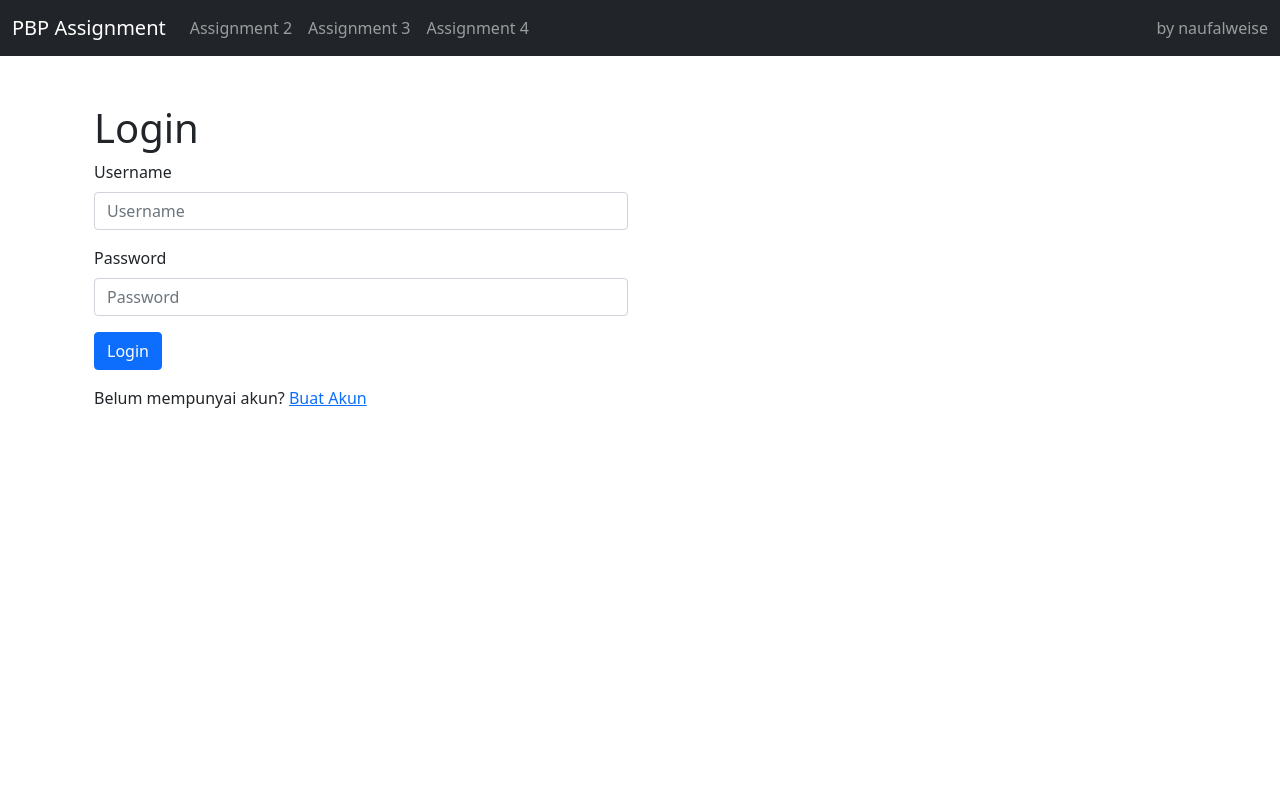
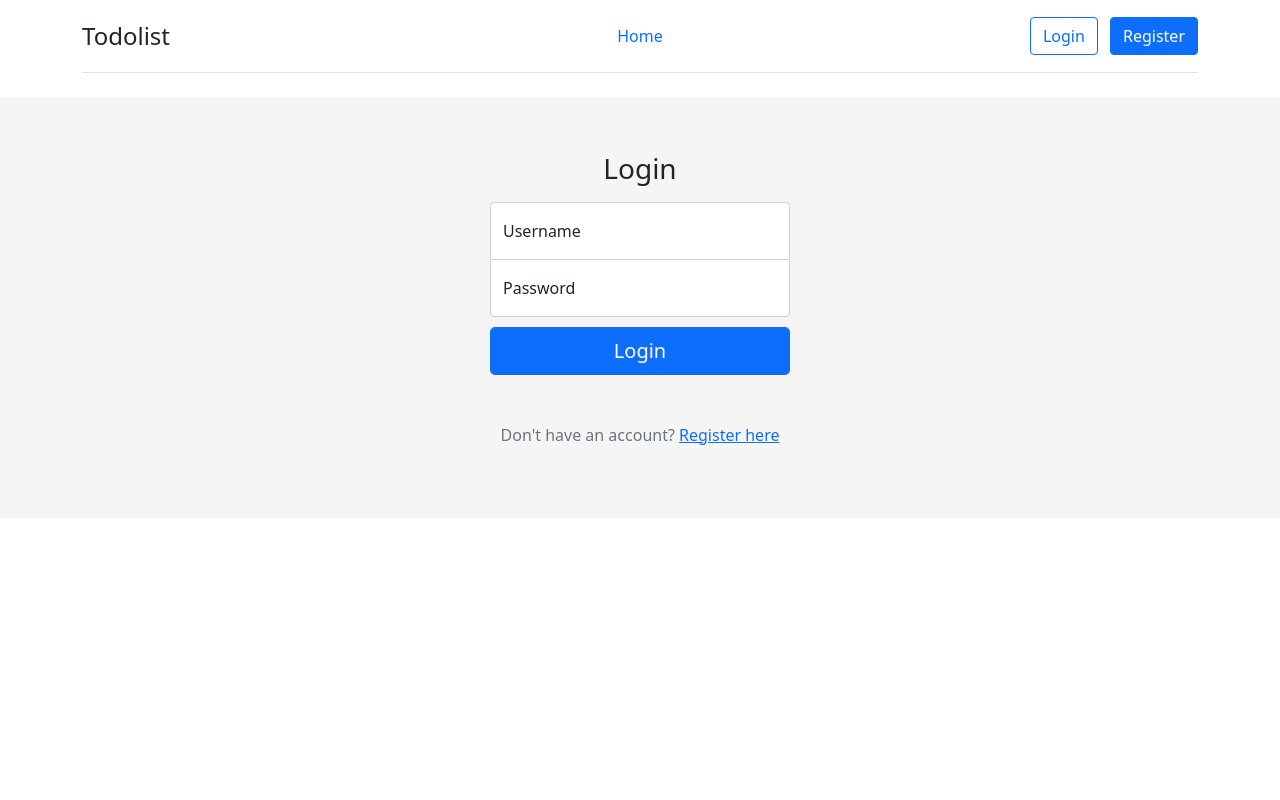
Before and after one commit to naufalweise/pbp-tugas-02, a Django app: page /todolist/login in a window 1280 px wide. Run offline with Django 4.2, Linux system fonts and the light colour scheme.

Commit message:
Add style

```diff
--- /dev/null
+++ b/todolist/static/todolist/css/login.css
@@ -0,0 +1,36 @@
+html,
+body {
+  height: 100%;
+}
+
+body {
+}
+
+.page {
+  display: flex;
+  align-items: center;
+  padding-top: 40px;
+  padding-bottom: 40px;
+  background-color: #f5f5f5;
+}
+
+.form-signin {
+  max-width: 330px;
+  padding: 15px;
+}
+
+.form-signin .form-floating:focus-within {
+  z-index: 2;
+}
+
+.form-signin input[type="text"] {
+  margin-bottom: -1px;
+  border-bottom-right-radius: 0;
+  border-bottom-left-radius: 0;
+}
+
+.form-signin input[type="password"] {
+  margin-bottom: 10px;
+  border-top-left-radius: 0;
+  border-top-right-radius: 0;
+}
--- /dev/null
+++ b/todolist/static/todolist/css/todolist.css
@@ -0,0 +1,3 @@
+.task-card:hover {
+    background-color: azure;
+}
--- a/todolist/templates/login.html
+++ b/todolist/templates/login.html
@@ -1,48 +1,40 @@
-{% extends 'base.html' %} {% block meta %}
+{% extends 'todolist/base.html' %}
+{% load static %}
+{% block meta %}
 <title>Login</title>
-{% endblock meta %} {% block content %}
+<link rel="stylesheet" href="{% static 'todolist/css/login.css' %}" />
+{% endblock meta %}
+{% block content %}
 
-<div class="container">
-  <div class="row">
-    <div class="col col-lg-6">
-      <h1>Login</h1>
-      <form method="POST" action="" class="mb-3">
+<div class="page">
+<main class="form-signin w-100 m-auto text-center">
+  <form method="POST">
     {% csrf_token %}
-        <div class="mb-3">
-          <label for="username" class="form-label">Username</label>
+    <h1 class="h3 mb-3 fw-normal">Login</h1>
+    <div class="form-floating">
           <input
             type="text"
             name="username"
             placeholder="Username"
             class="form-control"
           />
+      <label for="floatingInput">Username</label>
     </div>
-
-        <div class="mb-3">
-          <label for="password" class="form-label">Password</label>
+    <div class="form-floating">
           <input
             type="password"
             name="password"
             placeholder="Password"
             class="form-control"
           />
+      <label for="floatingPassword">Password</label>
     </div>
-        <input class="btn btn-primary" type="submit" value="Login" />
+    <button class="w-100 btn btn-lg btn-primary" type="submit">Login</button>
+    <p class="mt-5 mb-3 text-muted">Don't have an account?
+      <a href="{% url 'todolist:register' %}">Register here</a>
+    </p>
   </form>
-
-      {% if messages %}
-      <ul class="mb-3">
-        {% for message in messages %}
-        <li>{{ message }}</li>
-        {% endfor %}
-      </ul>
-      {% endif %}
-      <p>
-         Belum mempunyai akun?
-        <a href="{% url 'todolist:register' %}">Buat Akun</a>
-      </p>
-    </div>
+</main>
 </div>
 
 {% endblock content %}
-</div>
--- a/todolist/templates/todolist/base.html
+++ b/todolist/templates/todolist/base.html
@@ -1,4 +1,22 @@
-{% extends 'base.html' %}
 
-{% block content %}
-{% endblock content %}
+{% load static %}
+<!DOCTYPE html>
+<html lang="en">
+
+<head>
+  <meta charset="UTF-8">
+  <meta name="viewport" content="width=device-width, initial-scale=1.0">
+  <link rel="stylesheet" href="{% static 'css/style.css' %}">
+  <link href="https://cdn.jsdelivr.net/npm/bootstrap@5.1.3/dist/css/bootstrap.min.css" rel="stylesheet" integrity="sha384-1BmE4kWBq78iYhFldvKuhfTAU6auU8tT94WrHftjDbrCEXSU1oBoqyl2QvZ6jIW3" crossorigin="anonymous">
+  <link rel="stylesheet" href="https://fonts.googleapis.com/css2?family=Material+Symbols+Outlined:opsz,wght,FILL,GRAD@48,400,0,0" />
+  {% block meta %}
+  {% endblock meta %}
+</head>
+
+<body>
+  {% include 'todolist/mini-navbar.html' %}
+  {% block content %}
+  {% endblock content %}
+</body>
+
+</html>
--- a/todolist/templates/todolist/mini-navbar.html
+++ b/todolist/templates/todolist/mini-navbar.html
@@ -1,43 +1,25 @@
-<nav class="navbar navbar-expand-lg navbar-light bg-light mini-navbar">
-  <div class="container-fluid">
-    <a class="navbar-brand" href="{% url 'todolist:index' %}">Todolist</a>
-    <button
-      class="navbar-toggler"
-      type="button"
-      data-bs-toggle="collapse"
-      data-bs-target="#navbarSupportedContent"
-      aria-controls="navbarSupportedContent"
-      aria-expanded="false"
-      aria-label="Toggle navigation"
-    >
-      <span class="navbar-toggler-icon"></span>
-    </button>
-    <div class="collapse navbar-collapse" id="navbarSupportedContent">
-      <ul class="navbar-nav me-auto mb-2 mb-lg-0">
+<div class="container">
+<header class="d-flex flex-wrap align-items-center justify-content-center justify-content-md-between py-3 mb-4 border-bottom">
+      <a href="#" class="d-flex align-items-center col-md-3 mb-2 mb-md-0 text-dark text-decoration-none">
+        <span class="fs-4">Todolist</span>
+      </a>
+
+      <ul class="nav col-12 col-md-auto mb-2 justify-content-center mb-md-0">
+        <li><a href="{% url 'todolist:index' %}" class="nav-link px-2">Home</a></li>
+      </ul>
+
+      <div class="col-md-3 text-end">
         {% if username %}
-        {% else %}
-        <li class="nav-item">
-          <a class="nav-link" href="{% url 'todolist:register' %}">Register</a>
-        </li>
-        <li class="nav-item">
-          <a class="nav-link" href="{% url 'todolist:login' %}">Login</a>
-        </li>
-        {% endif %}
-      </ul>
-      {% if username %}
-      <span class="navbar-text">
-
-        {{ username }}
-      </span>
-      <ul class="navbar-nav">
-        <li class="nav-item">
-<a class="nav-link" href="{% url 'todolist:logout' %}">
+        <div> <span>{{username}}</span>
+<a class="btn" href="{% url 'todolist:logout' %}">
           <span class="material-symbols-outlined">logout</span>
         </a>
-        </li>
-      </ul>
+        </div>
 
-      {% endif %}
-    </div>
+        {% else %}
+        <a class="btn btn-outline-primary me-2" href="{% url 'todolist:login' %}">Login</a>
+        <a class="btn btn-primary" href="{% url 'todolist:register' %}">Register</a>
+        {% endif %}
+      </div>
+    </header>
   </div>
-</nav>
```
Also changed, not shown: todolist/templates/create-task.html (+30 -5 lines), todolist/templates/register.html (+46 -11 lines), todolist/templates/todolist.html (+28 -33 lines). Lines whose indentation alone changed are shown as unchanged.
